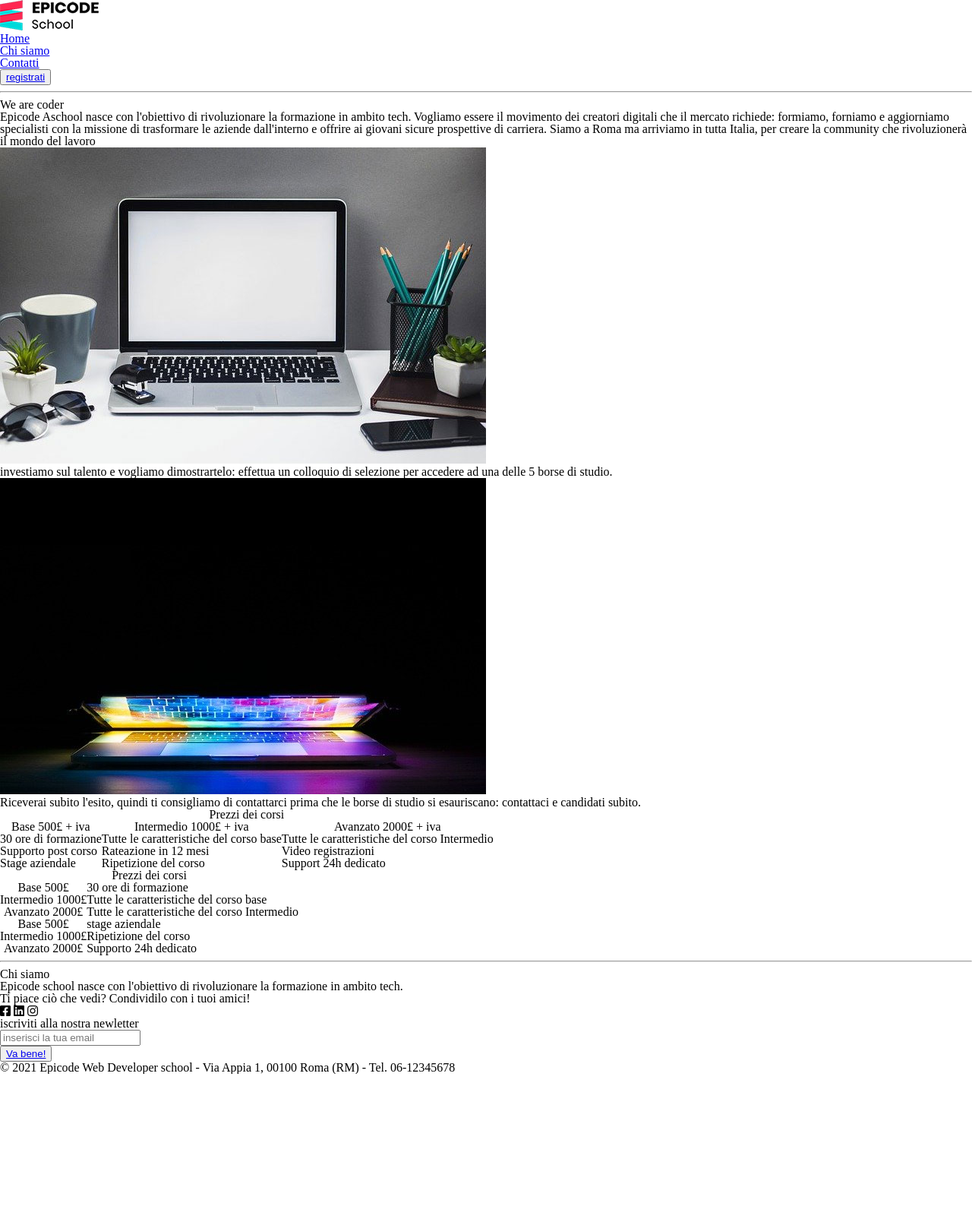
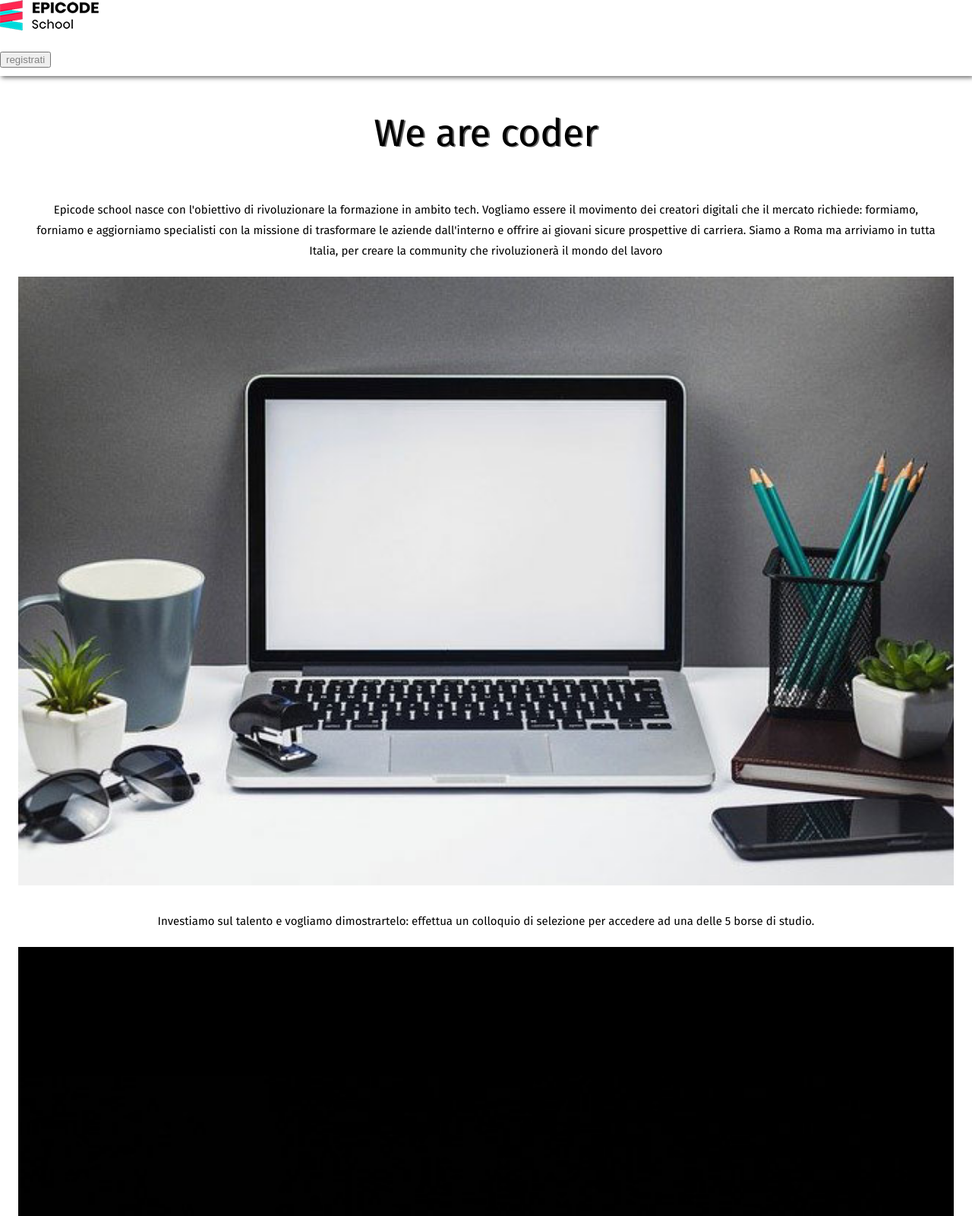
Before and after one commit to xsisox/fe0122a-Angelo-Sisinna, a plain HTML site: page s2/progetto/chi-siamo.html in a window 1280 px wide. Shown: the top 1600 px of the page at 76% size. Before the commit the page ends 1413 px from the top, so only its background shows below. Drawn offline with Linux system fonts and the light colour scheme.

Commit message:
modifica responsive

```diff
--- a/s2/progetto/assets/css/stile1.css
+++ b/s2/progetto/assets/css/stile1.css
@@ -18,43 +18,116 @@ hr{
     display: none;
 }
 
-/* RESPONSIVE */
+/* RESPONSIVE tablet+desktop*/
 
 
 @media screen and (min-width:1200px){
+    #banner, article{
+        font-size: 0.7em;
+    }
 
- /* top pagina */
+    #banner{
+        padding-left: 10em;
+        padding-right: 10em;
+    }
 
-    .box{
-        display: flex;
-        margin-top: 50px;
-        margin-bottom: 50px;
-        margin-left: 40px;
-        margin-right: 40px;
+    article{
+        padding-left: 7em;
+        padding-right: 7em;
+    }
 
+    aside{
+        justify-content: center;
+        margin-left: 9em;
+        margin-right: 9em;
+    }
+
+    footer{
+        padding-left: 7em;
+        padding-right: 7em;
+    }
+
+    address{
+        text-align: center;
+        font-size: 0.9em;
+    }
+}
+
+@media screen and (min-width:800px){
+
+  header{
+        visibility: hidden;
 
     }
+  #banner div{
+      padding: 4em 5em 2.5em 5em;
+  }
 
-/* mid pagina */
+  article section{
+      display: flex;
+  }
 
-    aside {display: flex;
+  article section div{
+      flex-basis: 33%;
+      padding: 0.5em;
+  }
 
+  article section div h3{
+    line-height: 1.1em;
+    text-align: center;
+    margin-bottom: 1em;
+  }
 
+  article section div p{
+      text-align: left;
+  }
+
+  article{
+    padding-left: 1.9em;
+    padding-right: 1.9em;
+  }
+
+  aside{
+      display: flex;
+      text-align: left;
+      justify-content: center;
+  }
+
+  aside div{
+      margin-left: 1em;
+      margin-top: 1em;
+  }
+
+  aside img, aside div{
+      flex-basis: 50%;
+  }
+
+  footer section {
+        display: flex;
     }
 
-    .box2 {
-       display: block;
-
+    footer section div{
+        flex-basis: 30%;
+        margin-right: 1em;
     }
 
-    .box3{
-
-
+    footer{
+        padding-left: 3em;
+        padding-right: 3em;
     }
 
 
+    #logo{
+        margin-top: 20px;
+        margin-left: 20px;
+        position: relative;
 
+    }
 }
+
+
+/*HEADER*/
+
 header{
     position: sticky;
     top: 0px;
@@ -62,6 +135,7 @@ header{
     width: 100%;
     height: 100px;
     background-color: white;
+    z-index: 3;
 }
 
 .fas.fa-ellipsis-h, .far.fa-comment-dots, .fas.fa-map-marker-alt, .fas.fa-user, .far.fa-grin-stars, .fab.fa-facebook-square,
@@ -73,7 +147,7 @@ header{
     margin-top: 20px;
     margin-left: 20px;
     position: sticky;
-    z-index: 3;
+    z-index: 2;
 }
 
 header nav ul{
@@ -82,7 +156,7 @@ header nav ul{
     transition: top 1s;
     background-color: white;
     width: 100vw;
-    height: 35vh;
+    height: 190px;
     z-index: 1;
     box-shadow: 2px 2px 6px #666;
     padding-top: 70px;
@@ -109,15 +183,21 @@ nav a {
 }
 
 .button {
+    display: inline-block;
     color: white;
     background-color: rgb(108,193,226);
     background: linear-gradient(90deg, rgba(108,193,226,1) 0%, rgba(57,47,122,1) 100%);
     border: 0;
     font-size: 1.2rem;
-    padding: 0.4rem;
+    padding: 6px;
     text-decoration: none;
+    text-shadow: 2px 1px 6px gray;
     text-align: center;
 }
+
+
+
+/* MAIN */
 
 #banner{
     background-image: url("../images/banner.jpg");
@@ -132,28 +212,27 @@ nav a {
     color: white;
 }
 
-/* HEADER */
+#banner p{
+    font-size: 18px;
+    line-height: 1.4em;
+    text-shadow: 2px 1px #666;
+    margin-top: 2em;}
+
 h1 {
 
     font-size: 50px;
     line-height: 1.1em;
     text-shadow: 1px 1px gray;
-    text-align: left;
+   /* text-align: left; */
 
 }
-
-/* MAIN */
 
 article{
     text-align: center;
     margin-top: 35px;
+    padding: 1px;
 
 }
-
-main p {
-    font-size: 18px;
-}
-
 
 h2 {
     font-size: 35px;
@@ -161,17 +240,18 @@ h2 {
     margin-bottom: 40px;
 }
 
-p{
+p, address{
+    font-size: 18px;
+    margin: 0 1em 1em 0;}
+
+ /* p{
    margin: 0 1em 1em 1em;
-   /* text-align: center */
+   text-align: center } */
 
-}
-
-main div p {
-    /* text-align: center */
+/* main div p {
+     text-align: center
     text-align: left;
-    font-size: 18px;
-}
+    font-size: 18px;} */
 
 span {
     text-transform: uppercase;
@@ -182,11 +262,11 @@ h3 {
 }
 
 #blu{
-    padding: 1em;
+    padding: 4em 1em;
     background-color: #0c0633;
     text-align: center;
     color: white;
-    padding: 4em 1em;
+
 }
 
 aside {
@@ -196,12 +276,10 @@ aside {
 }
 
 aside img{
-    width: 15em;
+    width: 100%;
 }
 
-aside div p {
-    text-align: center;
-}
+
 /* FOOTER */
 
 footer{
@@ -210,11 +288,9 @@ footer{
 
 }
 
-footer p{
+footer p, address{
     margin-right: 0;
-    font-size: 18px;
-    margin-top: 1em;
-}
+    margin-top: 1em;}
 
 h4{
     line-height: 1.1em;
--- a/s2/progetto/assets/css/stile2.css
+++ b/s2/progetto/assets/css/stile2.css
@@ -17,29 +17,86 @@ hr{
 }
 
 /* RESPONSIVE */
+@media screen and (min-width:800px){
 
-/* HEADER */
+main{
+    display:flex;
+    justify-content: space-around;
+    }
+
+.button {
+
+}
+
+main fieldset, main section {
+      flex-basis: 40%;
+    }
+
+
+footer section {
+          display: flex;
+      }
+
+footer section div{
+        flex-basis: 30%;
+        margin-right: 1em;
+      }
+
+footer{
+       padding-left: 3em;
+        padding-right: 3em;
+      }
+
+
+#logo{
+      margin-top: 20px;
+      margin-left: 20px;
+      position: relative;
+
+      }
+
+header{
+        visibility: hidden;
+      }
+  }
+
+@media screen and (min-width:1200px){
+main{
+     padding-left: 7em;
+     padding-right: 7em;
+    }
+
+footer{
+       padding-left: 10em;
+       padding-right: 10em;
+    }
+
+address{
+        text-align: center;
+    }
+}
+
+/*HEADER*/
 
 header{
     position: sticky;
     top: 0px;
-
     width: 100%;
     height: 100px;
     background-color: white;
+    z-index: 3;
 }
 
 .fas.fa-ellipsis-h, .far.fa-comment-dots, .fas.fa-map-marker-alt, .fas.fa-user, .far.fa-grin-stars, .fab.fa-facebook-square,
 .fab.fa-linkedin, .fab.fa-instagram{
-    color: #e42424;
-    font-size: 1.5em;
+    color: #e42424;font-size: 1.5em;
 }
 
 #logo{
     margin-top: 20px;
     margin-left: 20px;
     position: sticky;
-    z-index: 3;
+    z-index: 2;
 }
 
 header nav ul{
@@ -48,7 +105,7 @@ header nav ul{
     transition: top 1s;
     background-color: white;
     width: 100vw;
-    height: 35vh;
+    height: 190px;
     z-index: 1;
     box-shadow: 2px 2px 6px #666;
     padding-top: 70px;
@@ -56,9 +113,9 @@ header nav ul{
     list-style: none;
 }
 
-nav a{
+nav a {
+    color: gray;
     text-decoration: none;
-    color: grey;
 }
 
 .btnMenu{
@@ -77,19 +134,20 @@ nav a{
 .button {
     display: inline-block;
     color: white;
-    background: rgb(108,193,226);
+    background-color: rgb(108,193,226);
     background: linear-gradient(90deg, rgba(108,193,226,1) 0%, rgba(57,47,122,1) 100%);
     border: 0;
-    text-align: center;
     font-size: 1.2rem;
     padding: 6px;
-    text-shadow: 2px 1px #666;
     text-decoration: none;
-    box-shadow: 2px 1px 6px #666;
-    margin-bottom: 2em;
+    text-shadow: 2px 1px 6px gray;
+    text-align: center;
 }
 
+
+
 /* MAIN */
+
 main{
     text-align: center;
     margin-right: 1em;
@@ -102,9 +160,8 @@ h1{
     text-shadow: 2px 1px #666;
     text-align: center;
     margin-bottom: 1em;
+    margin-top: 1em;
 }
-
-
 
 h2{
     font-size: 35px;
@@ -144,17 +201,17 @@ main p{
 
 
 
+/* FOOTER */
 
-/* FOOTER */
 footer{
     padding: 2em;
-    background-color: #eeeeee
+    background-color: #eeeeee;
+
 }
 
 footer p, address{
     margin-right: 0;
-    margin-top: 1em;
-}
+    margin-top: 1em;}
 
 h4{
     line-height: 1.1em;
@@ -162,8 +219,13 @@ h4{
     margin-top: 2em;
 }
 
+address{
+    font-size: 15px
+}
+
 footer fieldset input {
     height: 50px;
+
 }
 
 fieldset form{
--- a/s2/progetto/assets/css/stile3.css
+++ b/s2/progetto/assets/css/stile3.css
@@ -0,0 +1,215 @@
+/* IMPOSTAZIONI GENERALI */
+@import url('https://fonts.googleapis.com/css2?family=Fira+Sans:wght@400;500&display=swap');
+
+ /* font-family: 'Fira Sans', sans-serif; */
+
+
+body{
+    color: #000;
+    font-size: 1.5rem;
+    font-family: 'Fira Sans', sans-serif;
+    line-height: 1.8;
+    }
+
+hr{
+    display: none;
+}
+
+
+
+/* HEADER */
+
+header{
+    position: sticky;
+    top: 0px;
+    width: 100%;
+    height: 100px;
+    background-color: white;
+    box-shadow: 2px 2px 6px #666;
+}
+
+.fas.fa-ellipsis-h, .far.fa-comment-dots, .fas.fa-map-marker-alt, .fas.fa-user, .far.fa-grin-stars, .fab.fa-facebook-square,
+.fab.fa-linkedin, .fab.fa-instagram{
+    color: #e42424;
+    font-size: 1.5em;
+}
+
+#logo{
+    margin-top: 20px;
+    margin-left: 20px;
+    position: sticky;
+    z-index: 3;
+}
+
+header nav ul{
+    position: fixed;
+    top: -103%;
+    transition: top 1s;
+    background-color: white;
+    width: 100vw;
+    height: 190px;
+    z-index: 1;
+    box-shadow: 2px 2px 6px #666;
+    padding-top: 70px;
+    padding-left: 40px;
+    list-style: none;
+}
+
+nav a{
+    text-decoration: none;
+    color: grey;
+}
+
+.btnMenu{
+    display: none;
+}
+.btnMenu:checked ~ nav ul{
+    top: 0;
+}
+.icoMenu{
+    position: absolute;
+    top: 2vh;
+    right: 5vw;
+    z-index: 2;
+}
+
+.button {
+    display: block;
+    color: white;
+    background: rgb(108,193,226);
+    background: linear-gradient(90deg, rgba(108,193,226,1) 0%, rgba(57,47,122,1) 100%);
+    border: 0;
+    text-align: center;
+    font-size: 10px;
+    padding: 6px;
+    text-shadow: 2px 1px #666;
+    text-decoration: none;
+    box-shadow: 2px 1px 6px #666;
+    margin-bottom: 2em;
+}
+
+/* MAIN */
+
+main{
+    text-align: center;
+    margin: 2em 0 2em 0;
+    padding-right: 1em;
+    padding-left: 1em;
+}
+
+
+h1{
+    font-size: 50px;
+    line-height: 1.1em;
+    text-shadow: 2px 1px #666;
+    margin-bottom: 1em;
+}
+
+main p {
+   font-size: 15px;
+   padding: 10px;
+   margin: 10px;
+}
+/* article{
+    text-align: center;
+    margin-top: 40px;
+    padding: 1em;} */
+
+#portatile{
+    width: 100%;
+
+}
+
+#portatile-chiuso{
+    width: 100%;
+
+}
+
+caption{
+    font-size: 18px;
+}
+
+table{
+    font-size: 14px;
+    font-family: 'Fira Sans', sans-serif;
+
+}
+
+thead {
+    background-color: #5f82a3;
+
+    color: white;
+    padding: 20px;
+    margin: 20px;
+
+}
+
+tbody{
+    background-color: #d2dce7;
+    padding: 20px;
+    margin: 20px;
+}
+
+#w{
+    background-color: white;
+    padding: 20px;
+    margin: 20px;
+}
+
+tfoot {
+    background-color: #d2dce7;
+    padding: 20px;
+    margin: 20px;
+
+}
+
+
+/* FOOTER */
+footer p {
+    font-size: 15px;
+}
+
+footer{
+    padding: 2em;
+    background-color: #eeeeee
+}
+
+footer p, address{
+    margin-right: 0;
+    margin-top: 1em;
+    font-size: 12px;
+}
+
+h4{
+    line-height: 1.1em;
+    margin-bottom: 0.6em;
+    margin-top: 2em;
+    font-size: 18px;
+}
+
+footer fieldset input {
+    height: 50px;
+}
+
+fieldset form{
+    display: flex;
+    flex-direction: column;
+}
+
+footer a {
+    display: block;
+    color: white;
+    background: rgb(108,193,226);
+    background: linear-gradient(90deg, rgba(108,193,226,1) 0%, rgba(57,47,122,1) 100%);
+    border: 0;
+    text-align: center;
+    font-size: 10px;
+    padding: 6px;
+    text-shadow: 2px 1px #666;
+    text-decoration: none;
+    box-shadow: 2px 1px 6px #666;
+    margin-bottom: 2em;
+    width: 20px;
+    height: 15px;
+
+}
--- a/s2/progetto/chi-siamo.html
+++ b/s2/progetto/chi-siamo.html
@@ -6,7 +6,7 @@
   <meta name="viewport" content="width=device-width,initial-scale=1">
   <meta name="description" content="presentazione epicode">
   <link rel="stylesheet" href="assets/css/reset.css">
-    <link rel="stylesheet" href="assets/css/all.css" >
+  <link rel="stylesheet" href="assets/css/all.css">
   <link rel="stylesheet" href="assets/css/stile3.css">
   <title>We are coder| EPICODE School</title>
 </head>
@@ -30,17 +30,22 @@
   <main>
     <h1>We are coder</h1>
 
-<p>Epicode Aschool nasce con l'obiettivo di rivoluzionare la formazione in ambito tech. Vogliamo essere il movimento dei creatori digitali che il mercato richiede: formiamo, forniamo e aggiorniamo specialisti con la missione di trasformare le aziende dall'interno e offrire ai giovani sicure prospettive di carriera. Siamo a Roma ma arriviamo in tutta Italia, per creare la community che rivoluzionerà il mondo del lavoro</p>
+    <p>Epicode school nasce con l'obiettivo di rivoluzionare la formazione in ambito tech. Vogliamo essere il movimento
+      dei creatori digitali che il mercato richiede: formiamo, forniamo e aggiorniamo specialisti con la missione di
+      trasformare le aziende dall'interno e offrire ai giovani sicure prospettive di carriera. Siamo a Roma ma arriviamo
+      in tutta Italia, per creare la community che rivoluzionerà il mondo del lavoro</p>
 
     <section>
       <div>
-    <img src="assets/images/foto1.jpg" alt="portatile">
-    <p>investiamo sul talento e vogliamo dimostrartelo: effettua un colloquio di selezione per accedere ad una delle 5 borse di studio.</p>
+        <img id=portatile src="assets/images/foto1.jpg" alt="portatile">
+        <p>Investiamo sul talento e vogliamo dimostrartelo: effettua un colloquio di selezione per accedere ad una delle
+          5 borse di studio.</p>
       </div>
 
       <div>
-    <img src="assets/images/foto2.jpg" alt="portatile-chiuso">
-    <p>Riceverai subito l'esito, quindi ti consigliamo di contattarci prima che le borse di studio si esauriscano: contattaci e candidati subito.</p>
+        <img id=portatile-chiuso src="assets/images/foto2.jpg" alt="portatile-chiuso">
+        <p>Riceverai subito l'esito, quindi ti consigliamo di contattarci prima che le borse di studio si esauriscano:
+          contattaci e candidati subito.</p>
       </div>
     </section>
 
@@ -56,6 +61,7 @@
         </tr>
       </thead>
 
+
         <tbody>
           <tr>
             <td>30 ore di formazione</td>
@@ -63,57 +69,25 @@
             <td>Tutte le caratteristiche del corso Intermedio</td>
           </tr>
 
-    <tr>
+          <tr id="w">
             <td>Supporto post corso</td>
             <td>Rateazione in 12 mesi</td>
             <td>Video registrazioni</td>
           </tr>
+        </tbody>
 
+        <tfoot>
           <tr>
             <td>Stage aziendale</td>
             <td>Ripetizione del corso</td>
             <td>Support 24h dedicato</td>
           </tr>
+        </tfoot>
 
-  </tbody>
+
 
     </table>
 
-<table>
-  <caption>Prezzi dei corsi</caption>
-  <tr>
-    <th>Base 500£</th>
-    <td>30 ore di formazione</td>
-  </tr>
-
-  <tr>
-    <th>Intermedio 1000£</th>
-    <td>Tutte le caratteristiche del corso base</td>
-  </tr>
-
-  <tr>
-    <th>Avanzato 2000£</th>
-    <td>Tutte le caratteristiche del corso Intermedio</td>
-</tr>
-</table>
-
-<table>
-
-  <tr>
-    <th>Base 500£</th>
-    <td>stage aziendale</td>
-  </tr>
-
-  <tr>
-    <th>Intermedio 1000£</th>
-    <td>Ripetizione del corso</td>
-  </tr>
-
-  <tr>
-    <th>Avanzato 2000£</th>
-    <td>Supporto 24h dedicato</td>
-</tr>
-</table>
 
   </main>
 
--- a/s2/progetto/layout.html
+++ /dev/null
@@ -1,128 +0,0 @@
-<!DOCTYPE html>
-<html lang="it">
-
-<head>
-  <meta charset="UTF-8">
-  <meta name="viewport" content="width=device-width,initial-scale=1">
-  <meta name="description" content="corso epicode per diventare web developer">
-  <link rel="stylesheet" href="assets/css/reset.css">
-  <link rel="stylesheet" href="assets/css/all.css">
-  <link rel="stylesheet" href="assets/css/stile.css">
-  <title>Diventa un developer epico | EPICODE School</title>
-</head>
-
-<body>
-  <header>
-    <img src="assets/images/logo.png" alt="logo-epicode">
-    <nav>
-      <ul>
-        <li><a href="index.html">Home</a></li>
-        <li><a href="chi-siamo.html">Chi siamo</a></li>
-        <li><a href="contatti.html">Contatti</a></li>
-        <li><button><a href="#">registrati</a></button></li>
-      </ul>
-
-    </nav>
-  </header>
-
-  <main>
-
-    <section>
-      <h1>Diventa un developer <span>epico</span></h1>
-      <p>Diventa un developer <span>epico</span> e ti troviamo noi il lavoro. Scommettiamo su di te:
-        paghi metà corso, l'altra metà solo quando inizi a lavorare</p>
-      <button><a href="#">Chiedi info</a></button>
-    </section>
-
-    <article>
-      <h2>Perchè diventare un developer?</h2>
-      <p>Non servono laurea e competenza specifica, solo impegno. <br>
-         Segui il corso online, dove vuoi tu. <br>
-          Il lavoro che andrai a fare è veramente figo.</p>
-
-      <section>
-        <div>
-          <i class="far fa-comment-dots"></i>
-          <h3>Tutti ti cercheranno</h3>
-          <p>Sono 30.000 in Italia le posizioni di developer scoperte, scegli quella che ti piace di più.</p>
-        </div>
-
-        <div>
-          <i class="fas fa-map-marker-alt"></i>
-          <h3>Potrai lavorare dove vuoi</h3>
-          <p>Non serve lavorare in ufficio per essere creatori di contenuti digitali, e le aziende lo sanno. Lavora da
-            casa, in riva al mare e in montagna.</p>
-        </div>
-
-        <div>
-          <i class="fas fa-user"></i>
-          <h3>Azienda, Freelance o start up</h3>
-          <p>Scegli più facilmente la carriera e il rapporto di lavoro che ti piace di più, in qualsiasi momento.</p>
-        </div>
-      </section>
-    </article>
-
-    <div>
-      <h2>Ma chi è il developer di oggi?</h2>
-      <p>Se non lo sai te lo diciamo noi: il futuro è dei developer</p>
-      <button><a href="contatti.html">Scrivici</a></button>
-    </div>
-
-    <aside>
-      <img src="assets/images/notebook.jpg" alt="postazione-pc">
-
-
-      <h3><i class="far fa-grin-stars"></i> Chi sarai</h3>
-      <p>Il creatore di app che usi tutti i giorni</p>
-
-      <h3><i class="far fa-grin-stars"></i> Chi diventerai</h3>
-      <p>Lo specialista padrone del suo tempo e spazio</p>
-
-      <h3><i class="far fa-grin-stars"></i> Chi non sarai</h3>
-      <p>Il nerd incollato allo schermo</p>
-
-    </aside>
-  </main>
-
-  <footer>
-    <section>
-      <div>
-        <h4>Chi siamo</h4>
-
-        <p>Epicode school nasce con l'obiettivo di rivoluzionare la formazione in ambito tech. </p>
-      </div>
-
-      <div>
-        <h4>Ti piace ciò che vedi? Condividilo con i tuoi amici!</h4>
-
-        <i class="fab fa-facebook-square"></i> <i class="fab fa-linkedin"></i> <i class="fab fa-instagram"></i>
-      </div>
-
-      <div>
-        <h4>iscriviti alla nostra newletter</h4>
-
-        <fieldset>
-          <form action="iscrizioni.php" method="post">
-            <label for="email"></label>
-
-            <input type="email" id="email" name="user_email" placeholder="inserisci la tua email"><br>
-
-            <button> <a href="#">Va bene!</a></button>
-
-          </form>
-        </fieldset>
-      </div>
-    </section>
-
-    <address>
-      &copy; 2021 Epicode Web Developer school - Via Appia 1, 00100 Roma (RM) - Tel. 06-12345678
-    </address>
-
-  </footer>
-
-
-
-
-</body>
-
-</html>
```
Also changed, not shown: s2/progetto/contatti.html (+4 -3 lines), s2/progetto/index.html (+3 -3 lines), 3 other files. Lines whose indentation alone changed are shown as unchanged.
